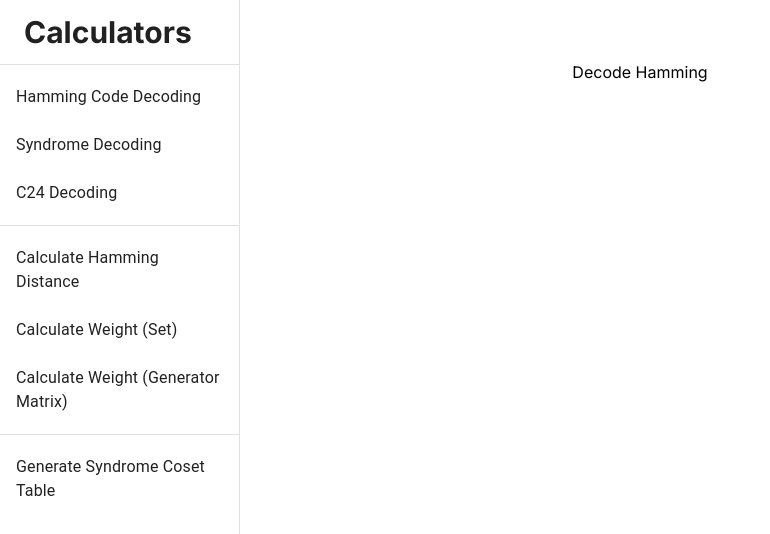
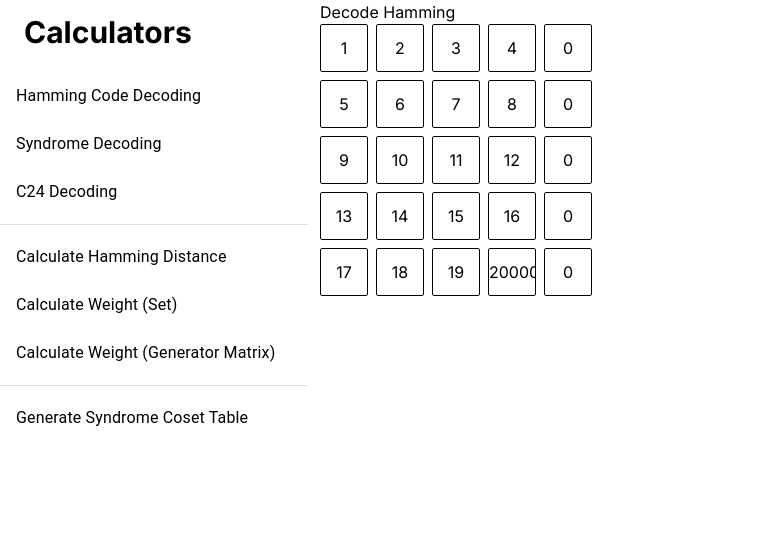
Before and after one commit to pl3lee/coding-theory-calculator, a Next.js app in the folder client/: page /decode-hamming in a window 1280 px wide. Shown: the top 534 px of the page, without its empty margins (0-770 px from the left). Built offline with nearby package versions, Linux system fonts and the light colour scheme.

Commit message:
matrix input

```diff
--- a/client/package.json
+++ b/client/package.json
@@ -18,6 +18,7 @@
     "autoprefixer": "10.4.14",
     "eslint": "8.46.0",
     "eslint-config-next": "13.4.12",
+    "ml-matrix": "^6.10.4",
     "next": "13.4.12",
     "postcss": "8.4.27",
     "react": "18.2.0",
--- a/client/src/app/decode-hamming/page.tsx
+++ b/client/src/app/decode-hamming/page.tsx
@@ -1,11 +1,81 @@
 "use client";
-import { useState } from "react";
+import { useEffect, useState } from "react";
+import { Matrix } from "ml-matrix";
 const DecodeHamming = () => {
   const [pcm, setPcm] = useState("");
   return (
-    <div>
+    <div className="w-full">
       <h1>Decode Hamming</h1>
-      <div className="grid"></div>
+      <MatrixInput
+        rows={5}
+        cols={5}
+        data={[
+          [1, 2, 3, 4],
+          [5, 6, 7, 8],
+          [9, 10, 11, 12],
+          [13, 14, 15, 16],
+          [17, 18, 19, 20000],
+        ]}
+      />
+    </div>
+  );
+};
+
+const MatrixInput = ({
+  rows,
+  cols,
+  data,
+}: {
+  rows: number;
+  cols: number;
+  data: number[][];
+}) => {
+  const [matrix, setMatrix] = useState<number[][]>([]);
+  const dataRows = data.length;
+  const dataCols = data[0].length;
+  const rowClasses = `grid-rows-${rows}`;
+  const colClasses = `grid-cols-${cols}`;
+
+  useEffect(() => {
+    const newMatrix: number[][] = [];
+    for (let i = 0; i < rows; i++) {
+      const newRow: number[] = [];
+      for (let j = 0; j < cols; j++) {
+        if (i < dataRows && j < dataCols) {
+          newRow.push(data[i][j]);
+        } else {
+          newRow.push(0);
+        }
+      }
+      newMatrix.push(newRow);
+    }
+    console.log(newMatrix);
+    setMatrix(newMatrix);
+  }, []);
+
+  return (
+    <div
+      className={`grid ${rowClasses} ${colClasses} w-fit max-w-[80vh] justify-center items-start gap-2`}
+    >
+      {matrix.map((row, i) => {
+        return row.map((num, j) => {
+          return (
+            <input
+              key={`${i}${j}`}
+              type="number"
+              value={num.toString()}
+              className="w-12 h-12 overflow-x-auto border border-black flex justify-center text-center focus:outline-none rounded-sm"
+              onChange={(e) =>
+                setMatrix((prevMatrix) => {
+                  const newMatrix = [...prevMatrix];
+                  newMatrix[i][j] = Number(e.target.value);
+                  return newMatrix;
+                })
+              }
+            />
+          );
+        });
+      })}
     </div>
   );
 };
--- a/client/src/app/globals.css
+++ b/client/src/app/globals.css
@@ -5,9 +5,19 @@
 
 @layer base {
   body {
-    @apply w-screen p-0 box-border bg-white text-black min-h-screen flex justify-start flex-col items-center
+    @apply w-screen p-0 box-border bg-white text-black min-h-screen flex justify-center items-start
   }
   html {
     @apply bg-white
   }
 }
+
+input[type=number]{
+  -moz-appearance: textfield;
+}
+
+input::-webkit-outer-spin-button,
+input::-webkit-inner-spin-button {
+    -webkit-appearance: none;
+    margin: 0;
+}
--- a/client/src/components/Navbar.tsx
+++ b/client/src/components/Navbar.tsx
@@ -90,10 +90,10 @@ const NavList = () => {
 const Navbar = () => {
   const [open, setOpen] = useState(false);
   return (
-    <div className="w-full">
-      <div className="w-full flex justify-between p-3">
+    <div className="w-1/3 min-h-screen">
+      <div className="w-full flex justify-between p-3 md:hidden">
         <h1 className="text-3xl font-bold">Calculator</h1>
-        <button onClick={() => setOpen(!open)} className="md:hidden">
+        <button onClick={() => setOpen(!open)}>
           <BiMenu fontSize="2rem" />
         </button>
         <Drawer
@@ -115,25 +115,12 @@ const Navbar = () => {
         </Drawer>
       </div>
 
-      <Drawer
-        sx={{
-          width: drawerWidth,
-          flexShrink: 0,
-          "& .MuiDrawer-paper": {
-            width: drawerWidth,
-            boxSizing: "border-box",
-          },
-        }}
-        variant="permanent"
-        anchor="left"
-        className="hidden md:block"
-      >
+      <div className="hidden md:block mr-3 h-full">
         <Toolbar>
           <h1 className="text-3xl font-bold">Calculators</h1>
         </Toolbar>
-        <Divider />
         <NavList />
-      </Drawer>
+      </div>
     </div>
   );
 };
--- a/client/tailwind.config.js
+++ b/client/tailwind.config.js
@@ -1,18 +1,23 @@
 /** @type {import('tailwindcss').Config} */
 module.exports = {
   content: [
-    './src/pages/**/*.{js,ts,jsx,tsx,mdx}',
-    './src/components/**/*.{js,ts,jsx,tsx,mdx}',
-    './src/app/**/*.{js,ts,jsx,tsx,mdx}',
+    "./src/pages/**/*.{js,ts,jsx,tsx,mdx}",
+    "./src/components/**/*.{js,ts,jsx,tsx,mdx}",
+    "./src/app/**/*.{js,ts,jsx,tsx,mdx}",
+  ],
+  safelist: [
+    {
+      pattern: /grid-cols-./,
+    },
   ],
   theme: {
     extend: {
       backgroundImage: {
-        'gradient-radial': 'radial-gradient(var(--tw-gradient-stops))',
-        'gradient-conic':
-          'conic-gradient(from 180deg at 50% 50%, var(--tw-gradient-stops))',
+        "gradient-radial": "radial-gradient(var(--tw-gradient-stops))",
+        "gradient-conic":
+          "conic-gradient(from 180deg at 50% 50%, var(--tw-gradient-stops))",
       },
     },
   },
   plugins: [],
-}
+};
```
Also changed, not shown: 1 other file (tests, documents, lock files or other folders).
